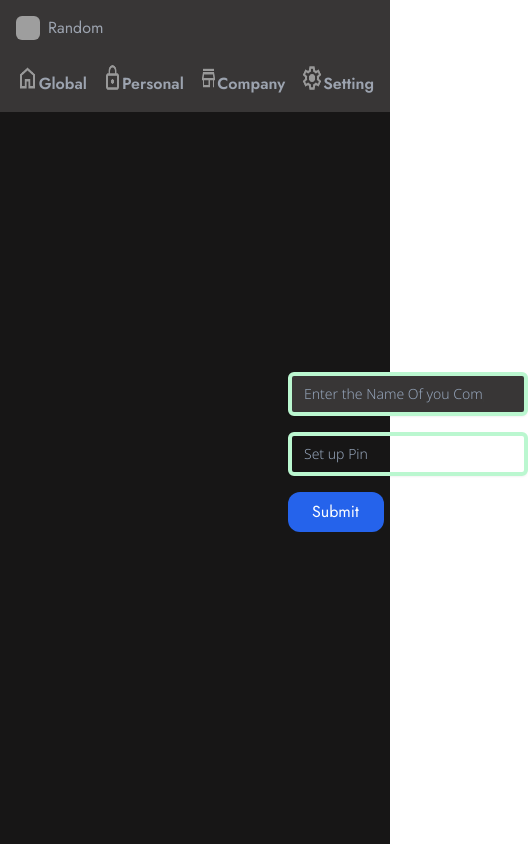
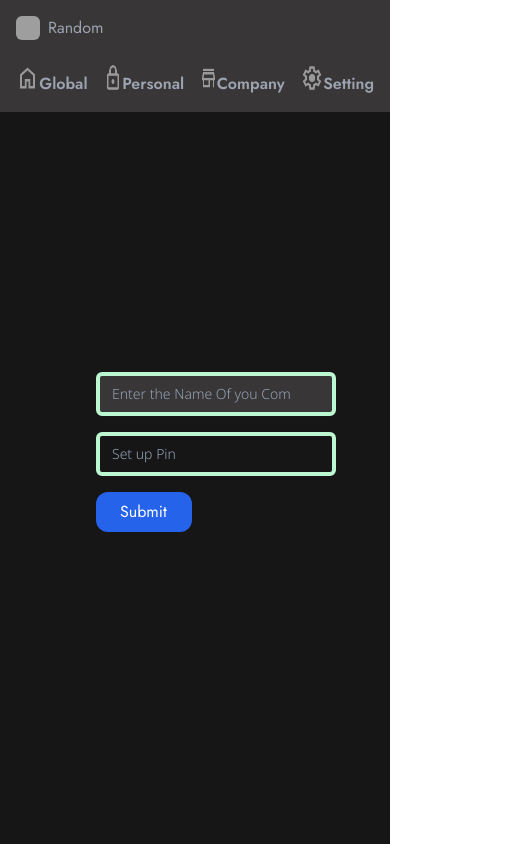
Before and after one commit to RobinSuthar/mytodomanager, a React (Vite) app: page /organization in a window 390 px wide. Shown: the top 844 px of the page, 528 px wide, since content can reach past the window. Built offline with nearby package versions, Linux system fonts and the light colour scheme; no server answers; grey boxes are pictures that could not be loaded.

Commit message:
Everything done and added

```diff
--- a/src/components/IndiviualTodo.jsx
+++ b/src/components/IndiviualTodo.jsx
@@ -20,7 +20,7 @@ export function IndiviualTodo() {
   const [calendarEvents, setCalendatEvents] = useState([]);
 
   var arrayEvents = [];
-  console.log("INITIAL ARRAY : ", arrayEvents);
+
   const mutauion = useMutation((newUser) =>
     axios.post(`${BACKENDSERVER}/users/CreateUser`, newUser)
   );
@@ -44,15 +44,6 @@ export function IndiviualTodo() {
   }
 
   useEffect(() => {
-    // console
-    // for (let i = 0; i < indiviualTodos.length; i++) {
-    //   if (indiviualTodos[i]["isCompleted"] == false) {
-    //     var events = {
-    //       titlt: indiviualTodos[i]["title"],
-    //       start: indiviualTodos[i]["createdAt"].slice(0, 10),
-    //     };
-    //   }
-    // }
     var events = [];
     indiviualTodos.map(function (eachTodo) {
       if (!eachTodo["isCompleted"]) {
@@ -60,9 +51,6 @@ export function IndiviualTodo() {
           title: eachTodo["title"],
           start: eachTodo["createdAt"].slice(0, 10),
         });
-        console.log("FALSE: ", eachTodo);
-      } else {
-        console.log("True  :", eachTodo);
       }
     });
 
@@ -76,7 +64,7 @@ export function IndiviualTodo() {
   };
 
   const eventClassNames = (info) => {
-    return " bg-blue-500 hover:bg-green-500 hover:cursor-pointer font-semibold text-Notion text-gray-300   "; // Tailwind styles
+    return " bg-blue-500 hover:bg-green-500 hover:cursor-pointer  font-semibold text-Notion text-gray-300   "; // Tailwind styles
   };
 
   for (let i = 0; i < indiviualTodos.length; i++) {
@@ -91,7 +79,7 @@ export function IndiviualTodo() {
   function DemoApp() {
     const handleEventClick = async (eventClickInfo) => {
       const eventTitle = eventClickInfo.event.title;
-      console.log(eventTitle);
+      console.log("GOT CLICKED : ", eventTitle);
       // Find the corresponding todo item
       const todoToUpdate = indiviualTodos.find(
         (todo) => todo.title === eventTitle
@@ -100,12 +88,16 @@ export function IndiviualTodo() {
       if (todoToUpdate) {
         try {
           // Update the todo's status to "completed" on the backend
-          await axios.put(`${BACKENDSERVER}/IndiviualTodos/Completed`, {
-            id: todoToUpdate._id,
-            isCompleted: true,
-          });
+          const a = await axios.put(
+            `${BACKENDSERVER}/IndiviualTodos/Completed`,
+            {
+              id: todoToUpdate._id,
+              isCompleted: true,
+            }
+          );
+          console.log(a);
+          // Reload the data to update the UI
 
-          // Reload the data to update the UI
           GetAllIndivualTodos();
         } catch (error) {
           console.error("Error updating the todo:", error);
@@ -260,7 +252,7 @@ export function IndiviualTodo() {
               //   <div className="text-lg  font-Bungee  mt-1">Over Due</div>
               // </div>
             )}
-            {indiviualTodos.map((EachElemet) => {
+            {/* {indiviualTodos.map((EachElemet) => {
               var isCompleted = EachElemet.isCompleted;
               if (!isCompleted) {
                 return (
@@ -278,8 +270,8 @@ export function IndiviualTodo() {
                 );
               } else {
                 return;
-              }
-            })}
+              } */}
+            {/* })} */}
           </div>
 
           <div>
--- a/src/components/NavigationBar/Selection.jsx
+++ b/src/components/NavigationBar/Selection.jsx
@@ -11,7 +11,7 @@ export function Selection() {
         <Link to="/">
           <div className="flex flex-row">
             <div className="mt-1">
-              <img className="md:h-6 md:w-6 h-7 w-12" src={Home} alt="" />
+              <img className="md:h-6 mr-3 md:w-6 h-7 w-12" src={Home} alt="" />
             </div>
             <div className="md:text-sm text-base font-semibold  mt-3     rounded-xl    md:mt-2">
               {" "}
@@ -24,9 +24,13 @@ export function Selection() {
         <Link to="/personal">
           <div className="flex flex-row">
             <div>
-              <img className="md:h-6 md:w-6 h-7 w-12" src={personal} alt="" />
+              <img
+                className="md:h-6 mr-3 md:w-6 h-7 w-12"
+                src={personal}
+                alt=""
+              />
             </div>
-            <div className="text-base font-semibold  mt-2 md:text-sm   rounded-2xl  md:mt-4 ">
+            <div className="text-base font-semibold  mt-2 md:text-sm   rounded-2xl  md:mt-1 ">
               {" "}
               Personal{" "}
             </div>
@@ -38,7 +42,11 @@ export function Selection() {
         <Link to="/organization" className="">
           <div className="flex flex-row">
             <div>
-              <img className="md:h-6 md:w-6 h-7 w-12" src={store} alt="" />
+              <img
+                className="md:h-6  mr-3 md:w-6 h-7 w-12"
+                src={store}
+                alt=""
+              />
             </div>
             <div className=" text-base  md:text-sm  mt-2 font-semibold    rounded-2xl md:mt-2     ">
               Company{" "}
@@ -51,7 +59,11 @@ export function Selection() {
         <Link to="/organization" className="">
           <div className="flex flex-row">
             <div>
-              <img className="md:h-6 md:w-6 h-7  w-12" src={setting} alt="" />
+              <img
+                className="md:h-6 mr-3 md:w-6 h-7  w-12"
+                src={setting}
+                alt=""
+              />
             </div>
             <div className="text-base md:text-sm  mt-2 font-semibold    rounded-2xl md:mt-2">
               Setting{" "}
--- a/src/components/Organization.jsx
+++ b/src/components/Organization.jsx
@@ -31,7 +31,7 @@ export function Organization() {
       <div>
         {!localStorage.getItem("Companypin") ? (
           <div className=" md:ml-28 h-screen mt-8 ">
-            <div className="ml-72 ">
+            <div className="md:ml-72  ml-24">
               <div className="mt-60">
                 <div className="flex  flex-col justify-center ">
                   <input
```
